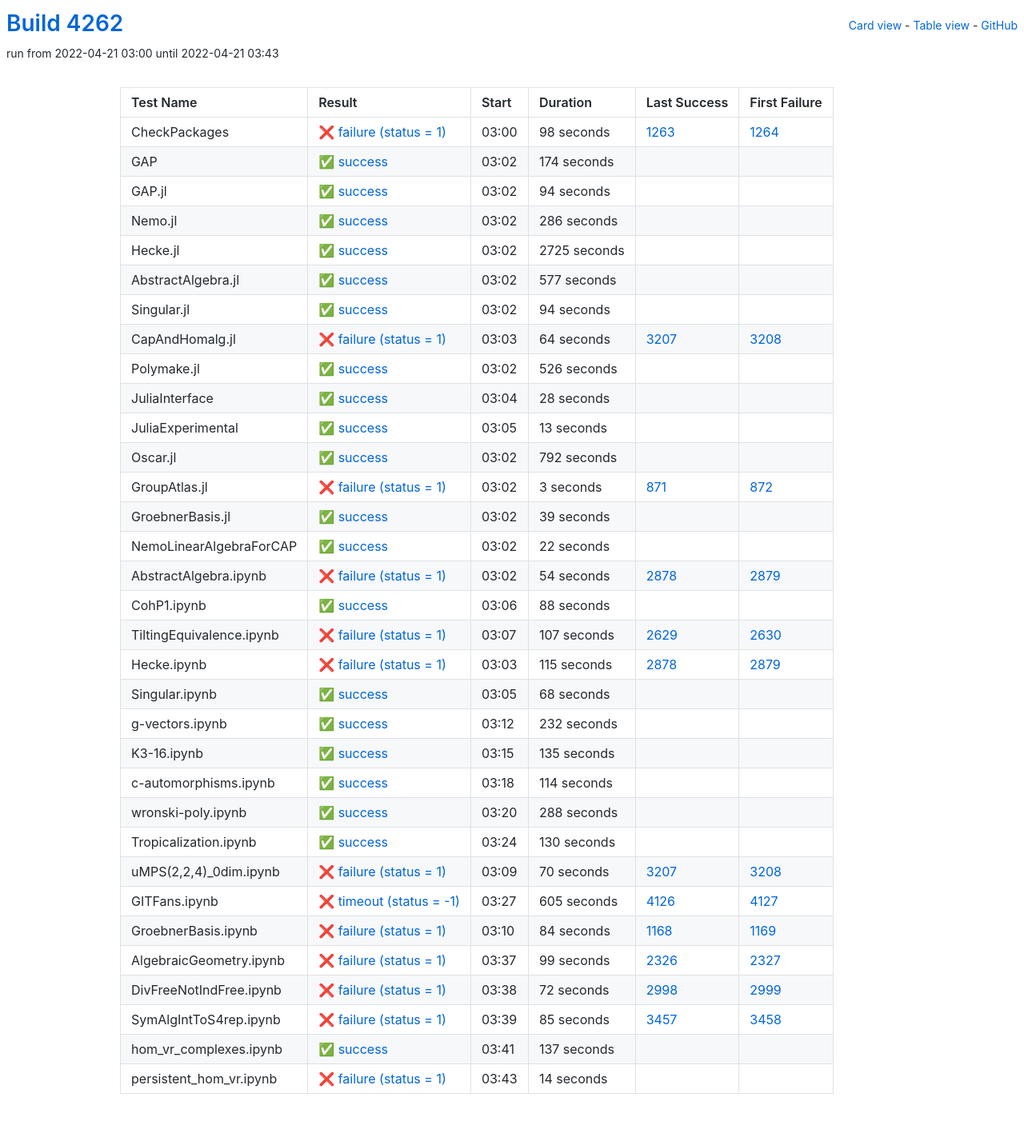
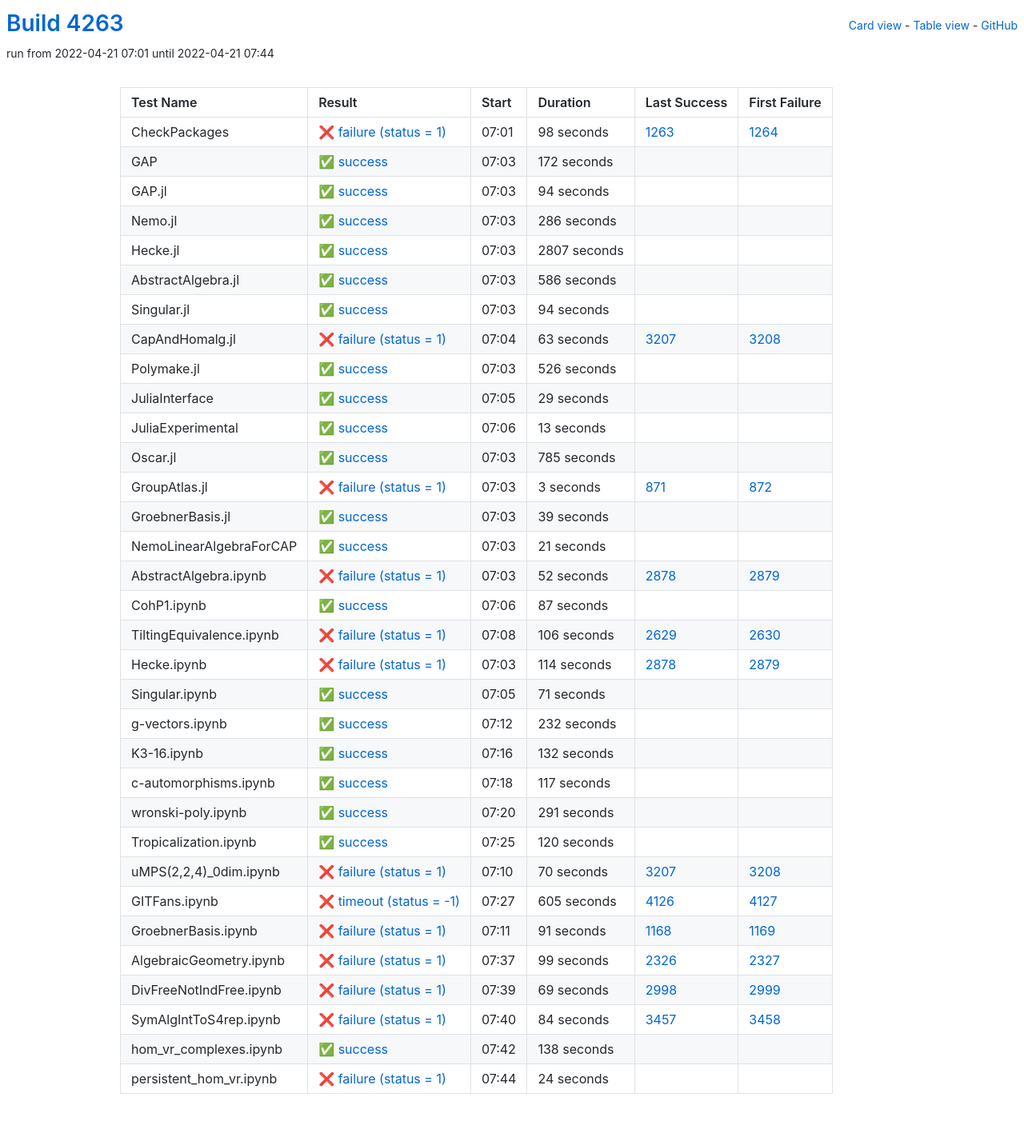
Before and after one commit to oscar-system/oscar-ci-status-stable, a Jekyll site: the page built from table.html, in a window 1280 px wide. Shown: the whole page at 80% size. Built offline with Jekyll 4.4.1, drawn with Linux system fonts in a browser that asks for light colours.

Commit message:
Build #4263

```diff
--- a/_data/ci.yml
+++ b/_data/ci.yml
@@ -1,6 +1,6 @@
 ---
-build: 4262
-build_url: https://oscarci.mathematik.uni-kl.de/job/oscar-stable/4262/
+build: 4263
+build_url: https://oscarci.mathematik.uni-kl.de/job/oscar-stable/4263/
 job: oscar-stable
 organization: oscar-system
 repo: oscar-ci-status-stable
@@ -8,8 +8,8 @@ repourl: https://github.com/oscar-system/oscar-ci-status-stable
 tests:
 - name: CheckPackages
   id: checkpackages
-  log: https://oscarci.mathematik.uni-kl.de/job/oscar-stable/4262/artifact/logs/build-4262/CheckPackages.log
-  start: 2022-04-21 03:00
+  log: https://oscarci.mathematik.uni-kl.de/job/oscar-stable/4263/artifact/logs/build-4263/CheckPackages.log
+  start: 2022-04-21 07:01
   success: false
   exitcode: 1
   status: failure
@@ -20,20 +20,20 @@ tests:
   first_failure_url: https://oscarci.mathematik.uni-kl.de/job/oscar-stable/1264/
 - name: GAP
   id: gap
-  log: https://oscarci.mathematik.uni-kl.de/job/oscar-stable/4262/artifact/logs/build-4262/GAP.log
-  start: 2022-04-21 03:02
+  log: https://oscarci.mathematik.uni-kl.de/job/oscar-stable/4263/artifact/logs/build-4263/GAP.log
+  start: 2022-04-21 07:03
   success: true
   exitcode: 0
   status: success
-  duration: 174
+  duration: 172
   last_success: false
   last_success_url:
   first_failure: false
   first_failure_url:
 - name: GAP.jl
   id: gap-jl
-  log: https://oscarci.mathematik.uni-kl.de/job/oscar-stable/4262/artifact/logs/build-4262/GAP.jl.log
-  start: 2022-04-21 03:02
+  log: https://oscarci.mathematik.uni-kl.de/job/oscar-stable/4263/artifact/logs/build-4263/GAP.jl.log
+  start: 2022-04-21 07:03
   success: true
   exitcode: 0
   status: success
@@ -44,8 +44,8 @@ tests:
   first_failure_url:
 - name: Nemo.jl
   id: nemo-jl
-  log: https://oscarci.mathematik.uni-kl.de/job/oscar-stable/4262/artifact/logs/build-4262/Nemo.jl.log
-  start: 2022-04-21 03:02
+  log: https://oscarci.mathematik.uni-kl.de/job/oscar-stable/4263/artifact/logs/build-4263/Nemo.jl.log
+  start: 2022-04-21 07:03
   success: true
   exitcode: 0
   status: success
@@ -56,32 +56,32 @@ tests:
   first_failure_url:
 - name: Hecke.jl
   id: hecke-jl
-  log: https://oscarci.mathematik.uni-kl.de/job/oscar-stable/4262/artifact/logs/build-4262/Hecke.jl.log
-  start: 2022-04-21 03:02
+  log: https://oscarci.mathematik.uni-kl.de/job/oscar-stable/4263/artifact/logs/build-4263/Hecke.jl.log
+  start: 2022-04-21 07:03
   success: true
   exitcode: 0
   status: success
-  duration: 2725
+  duration: 2807
   last_success: false
   last_success_url:
   first_failure: false
   first_failure_url:
 - name: AbstractAlgebra.jl
   id: abstractalgebra-jl
-  log: https://oscarci.mathematik.uni-kl.de/job/oscar-stable/4262/artifact/logs/build-4262/AbstractAlgebra.jl.log
-  start: 2022-04-21 03:02
+  log: https://oscarci.mathematik.uni-kl.de/job/oscar-stable/4263/artifact/logs/build-4263/AbstractAlgebra.jl.log
+  start: 2022-04-21 07:03
   success: true
   exitcode: 0
   status: success
-  duration: 577
+  duration: 586
   last_success: false
   last_success_url:
   first_failure: false
   first_failure_url:
 - name: Singular.jl
   id: singular-jl
-  log: https://oscarci.mathematik.uni-kl.de/job/oscar-stable/4262/artifact/logs/build-4262/Singular.jl.log
-  start: 2022-04-21 03:02
+  log: https://oscarci.mathematik.uni-kl.de/job/oscar-stable/4263/artifact/logs/build-4263/Singular.jl.log
+  start: 2022-04-21 07:03
   success: true
   exitcode: 0
   status: success
@@ -92,20 +92,20 @@ tests:
   first_failure_url:
 - name: CapAndHomalg.jl
   id: capandhomalg-jl
-  log: https://oscarci.mathematik.uni-kl.de/job/oscar-stable/4262/artifact/logs/build-4262/CapAndHomalg.jl.log
-  start: 2022-04-21 03:03
+  log: https://oscarci.mathematik.uni-kl.de/job/oscar-stable/4263/artifact/logs/build-4263/CapAndHomalg.jl.log
+  start: 2022-04-21 07:04
   success: false
   exitcode: 1
   status: failure
-  duration: 64
+  duration: 63
   last_success: 3207
   last_success_url: https://oscarci.mathematik.uni-kl.de/job/oscar-stable/3207/
   first_failure: 3208
   first_failure_url: https://oscarci.mathematik.uni-kl.de/job/oscar-stable/3208/
 - name: Polymake.jl
   id: polymake-jl
-  log: https://oscarci.mathematik.uni-kl.de/job/oscar-stable/4262/artifact/logs/build-4262/Polymake.jl.log
-  start: 2022-04-21 03:02
+  log: https://oscarci.mathematik.uni-kl.de/job/oscar-stable/4263/artifact/logs/build-4263/Polymake.jl.log
+  start: 2022-04-21 07:03
   success: true
   exitcode: 0
   status: success
@@ -116,20 +116,20 @@ tests:
   first_failure_url:
 - name: JuliaInterface
   id: juliainterface
-  log: https://oscarci.mathematik.uni-kl.de/job/oscar-stable/4262/artifact/logs/build-4262/JuliaInterface.log
-  start: 2022-04-21 03:04
+  log: https://oscarci.mathematik.uni-kl.de/job/oscar-stable/4263/artifact/logs/build-4263/JuliaInterface.log
+  start: 2022-04-21 07:05
   success: true
   exitcode: 0
   status: success
-  duration: 28
+  duration: 29
   last_success: false
   last_success_url:
   first_failure: false
   first_failure_url:
 - name: JuliaExperimental
   id: juliaexperimental
-  log: https://oscarci.mathematik.uni-kl.de/job/oscar-stable/4262/artifact/logs/build-4262/JuliaExperimental.log
-  start: 2022-04-21 03:05
+  log: https://oscarci.mathematik.uni-kl.de/job/oscar-stable/4263/artifact/logs/build-4263/JuliaExperimental.log
+  start: 2022-04-21 07:06
   success: true
   exitcode: 0
   status: success
@@ -140,20 +140,20 @@ tests:
   first_failure_url:
 - name: Oscar.jl
   id: oscar-jl
-  log: https://oscarci.mathematik.uni-kl.de/job/oscar-stable/4262/artifact/logs/build-4262/Oscar.jl.log
-  start: 2022-04-21 03:02
+  log: https://oscarci.mathematik.uni-kl.de/job/oscar-stable/4263/artifact/logs/build-4263/Oscar.jl.log
+  start: 2022-04-21 07:03
   success: true
   exitcode: 0
   status: success
-  duration: 792
+  duration: 785
   last_success: false
   last_success_url:
   first_failure: false
   first_failure_url:
 - name: GroupAtlas.jl
   id: groupatlas-jl
-  log: https://oscarci.mathematik.uni-kl.de/job/oscar-stable/4262/artifact/logs/build-4262/GroupAtlas.jl.log
-  start: 2022-04-21 03:02
+  log: https://oscarci.mathematik.uni-kl.de/job/oscar-stable/4263/artifact/logs/build-4263/GroupAtlas.jl.log
+  start: 2022-04-21 07:03
   success: false
   exitcode: 1
   status: failure
@@ -164,8 +164,8 @@ tests:
   first_failure_url: https://oscarci.mathematik.uni-kl.de/job/oscar-stable/872/
 - name: GroebnerBasis.jl
   id: groebnerbasis-jl
-  log: https://oscarci.mathematik.uni-kl.de/job/oscar-stable/4262/artifact/logs/build-4262/GroebnerBasis.jl.log
-  start: 2022-04-21 03:02
+  log: https://oscarci.mathematik.uni-kl.de/job/oscar-stable/4263/artifact/logs/build-4263/GroebnerBasis.jl.log
+  start: 2022-04-21 07:03
   success: true
   exitcode: 0
   status: success
@@ -176,80 +176,80 @@ tests:
   first_failure_url:
 - name: NemoLinearAlgebraForCAP
   id: nemolinearalgebraforcap
-  log: https://oscarci.mathematik.uni-kl.de/job/oscar-stable/4262/artifact/logs/build-4262/NemoLinearAlgebraForCAP.log
-  start: 2022-04-21 03:02
+  log: https://oscarci.mathematik.uni-kl.de/job/oscar-stable/4263/artifact/logs/build-4263/NemoLinearAlgebraForCAP.log
+  start: 2022-04-21 07:03
   success: true
   exitcode: 0
   status: success
-  duration: 22
+  duration: 21
   last_success: false
   last_success_url:
   first_failure: false
   first_failure_url:
 - name: AbstractAlgebra.ipynb
   id: abstractalgebra-ipynb
-  log: https://oscarci.mathematik.uni-kl.de/job/oscar-stable/4262/artifact/logs/build-4262/AbstractAlgebra.ipynb.log
-  start: 2022-04-21 03:02
+  log: https://oscarci.mathematik.uni-kl.de/job/oscar-stable/4263/artifact/logs/build-4263/AbstractAlgebra.ipynb.log
+  start: 2022-04-21 07:03
   success: false
   exitcode: 1
   status: failure
-  duration: 54
+  duration: 52
   last_success: 2878
   last_success_url: https://oscarci.mathematik.uni-kl.de/job/oscar-stable/2878/
   first_failure: 2879
   first_failure_url: https://oscarci.mathematik.uni-kl.de/job/oscar-stable/2879/
 - name: CohP1.ipynb
   id: cohp1-ipynb
-  log: https://oscarci.mathematik.uni-kl.de/job/oscar-stable/4262/artifact/logs/build-4262/CohP1.ipynb.log
-  start: 2022-04-21 03:06
+  log: https://oscarci.mathematik.uni-kl.de/job/oscar-stable/4263/artifact/logs/build-4263/CohP1.ipynb.log
+  start: 2022-04-21 07:06
   success: true
   exitcode: 0
   status: success
-  duration: 88
+  duration: 87
   last_success: false
   last_success_url:
   first_failure: false
   first_failure_url:
 - name: TiltingEquivalence.ipynb
   id: tiltingequivalence-ipynb
-  log: https://oscarci.mathematik.uni-kl.de/job/oscar-stable/4262/artifact/logs/build-4262/TiltingEquivalence.ipynb.log
-  start: 2022-04-21 03:07
+  log: https://oscarci.mathematik.uni-kl.de/job/oscar-stable/4263/artifact/logs/build-4263/TiltingEquivalence.ipynb.log
+  start: 2022-04-21 07:08
   success: false
   exitcode: 1
   status: failure
-  duration: 107
+  duration: 106
   last_success: 2629
   last_success_url: https://oscarci.mathematik.uni-kl.de/job/oscar-stable/2629/
   first_failure: 2630
   first_failure_url: https://oscarci.mathematik.uni-kl.de/job/oscar-stable/2630/
 - name: Hecke.ipynb
   id: hecke-ipynb
-  log: https://oscarci.mathematik.uni-kl.de/job/oscar-stable/4262/artifact/logs/build-4262/Hecke.ipynb.log
-  start: 2022-04-21 03:03
+  log: https://oscarci.mathematik.uni-kl.de/job/oscar-stable/4263/artifact/logs/build-4263/Hecke.ipynb.log
+  start: 2022-04-21 07:03
   success: false
   exitcode: 1
   status: failure
-  duration: 115
+  duration: 114
   last_success: 2878
   last_success_url: https://oscarci.mathematik.uni-kl.de/job/oscar-stable/2878/
   first_failure: 2879
   first_failure_url: https://oscarci.mathematik.uni-kl.de/job/oscar-stable/2879/
 - name: Singular.ipynb
   id: singular-ipynb
-  log: https://oscarci.mathematik.uni-kl.de/job/oscar-stable/4262/artifact/logs/build-4262/Singular.ipynb.log
-  start: 2022-04-21 03:05
+  log: https://oscarci.mathematik.uni-kl.de/job/oscar-stable/4263/artifact/logs/build-4263/Singular.ipynb.log
+  start: 2022-04-21 07:05
   success: true
   exitcode: 0
   status: success
-  duration: 68
+  duration: 71
   last_success: false
   last_success_url:
   first_failure: false
   first_failure_url:
 - name: g-vectors.ipynb
   id: g-vectors-ipynb
-  log: https://oscarci.mathematik.uni-kl.de/job/oscar-stable/4262/artifact/logs/build-4262/g-vectors.ipynb.log
-  start: 2022-04-21 03:12
+  log: https://oscarci.mathematik.uni-kl.de/job/oscar-stable/4263/artifact/logs/build-4263/g-vectors.ipynb.log
+  start: 2022-04-21 07:12
   success: true
   exitcode: 0
   status: success
@@ -260,56 +260,56 @@ tests:
   first_failure_url:
 - name: K3-16.ipynb
   id: k3-16-ipynb
-  log: https://oscarci.mathematik.uni-kl.de/job/oscar-stable/4262/artifact/logs/build-4262/K3-16.ipynb.log
-  start: 2022-04-21 03:15
+  log: https://oscarci.mathematik.uni-kl.de/job/oscar-stable/4263/artifact/logs/build-4263/K3-16.ipynb.log
+  start: 2022-04-21 07:16
   success: true
   exitcode: 0
   status: success
-  duration: 135
+  duration: 132
   last_success: false
   last_success_url:
   first_failure: false
   first_failure_url:
 - name: c-automorphisms.ipynb
   id: c-automorphisms-ipynb
-  log: https://oscarci.mathematik.uni-kl.de/job/oscar-stable/4262/artifact/logs/build-4262/c-automorphisms.ipynb.log
-  start: 2022-04-21 03:18
+  log: https://oscarci.mathematik.uni-kl.de/job/oscar-stable/4263/artifact/logs/build-4263/c-automorphisms.ipynb.log
+  start: 2022-04-21 07:18
   success: true
   exitcode: 0
   status: success
-  duration: 114
+  duration: 117
   last_success: false
   last_success_url:
   first_failure: false
   first_failure_url:
 - name: wronski-poly.ipynb
   id: wronski-poly-ipynb
-  log: https://oscarci.mathematik.uni-kl.de/job/oscar-stable/4262/artifact/logs/build-4262/wronski-poly.ipynb.log
-  start: 2022-04-21 03:20
+  log: https://oscarci.mathematik.uni-kl.de/job/oscar-stable/4263/artifact/logs/build-4263/wronski-poly.ipynb.log
+  start: 2022-04-21 07:20
   success: true
   exitcode: 0
   status: success
-  duration: 288
+  duration: 291
   last_success: false
   last_success_url:
   first_failure: false
   first_failure_url:
 - name: Tropicalization.ipynb
   id: tropicalization-ipynb
-  log: https://oscarci.mathematik.uni-kl.de/job/oscar-stable/4262/artifact/logs/build-4262/Tropicalization.ipynb.log
-  start: 2022-04-21 03:24
+  log: https://oscarci.mathematik.uni-kl.de/job/oscar-stable/4263/artifact/logs/build-4263/Tropicalization.ipynb.log
+  start: 2022-04-21 07:25
   success: true
   exitcode: 0
   status: success
-  duration: 130
+  duration: 120
   last_success: false
   last_success_url:
   first_failure: false
   first_failure_url:
 - name: uMPS(2,2,4)_0dim.ipynb
   id: umps-2-2-4-0dim-ipynb
-  log: https://oscarci.mathematik.uni-kl.de/job/oscar-stable/4262/artifact/logs/build-4262/uMPS-2-2-4-_0dim.ipynb.log
-  start: 2022-04-21 03:09
+  log: https://oscarci.mathematik.uni-kl.de/job/oscar-stable/4263/artifact/logs/build-4263/uMPS-2-2-4-_0dim.ipynb.log
+  start: 2022-04-21 07:10
   success: false
   exitcode: 1
   status: failure
@@ -320,8 +320,8 @@ tests:
   first_failure_url: https://oscarci.mathematik.uni-kl.de/job/oscar-stable/3208/
 - name: GITFans.ipynb
   id: gitfans-ipynb
-  log: https://oscarci.mathematik.uni-kl.de/job/oscar-stable/4262/artifact/logs/build-4262/GITFans.ipynb.log
-  start: 2022-04-21 03:27
+  log: https://oscarci.mathematik.uni-kl.de/job/oscar-stable/4263/artifact/logs/build-4263/GITFans.ipynb.log
+  start: 2022-04-21 07:27
   success: false
   exitcode: -1
   status: timeout
@@ -332,20 +332,20 @@ tests:
   first_failure_url: https://oscarci.mathematik.uni-kl.de/job/oscar-stable/4127/
 - name: GroebnerBasis.ipynb
   id: groebnerbasis-ipynb
-  log: https://oscarci.mathematik.uni-kl.de/job/oscar-stable/4262/artifact/logs/build-4262/GroebnerBasis.ipynb.log
-  start: 2022-04-21 03:10
+  log: https://oscarci.mathematik.uni-kl.de/job/oscar-stable/4263/artifact/logs/build-4263/GroebnerBasis.ipynb.log
+  start: 2022-04-21 07:11
   success: false
   exitcode: 1
   status: failure
-  duration: 84
+  duration: 91
   last_success: 1168
   last_success_url: https://oscarci.mathematik.uni-kl.de/job/oscar-stable/1168/
   first_failure: 1169
   first_failure_url: https://oscarci.mathematik.uni-kl.de/job/oscar-stable/1169/
 - name: AlgebraicGeometry.ipynb
   id: algebraicgeometry-ipynb
-  log: https://oscarci.mathematik.uni-kl.de/job/oscar-stable/4262/artifact/logs/build-4262/AlgebraicGeometry.ipynb.log
-  start: 2022-04-21 03:37
+  log: https://oscarci.mathematik.uni-kl.de/job/oscar-stable/4263/artifact/logs/build-4263/AlgebraicGeometry.ipynb.log
+  start: 2022-04-21 07:37
   success: false
   exitcode: 1
   status: failure
@@ -356,48 +356,48 @@ tests:
   first_failure_url: https://oscarci.mathematik.uni-kl.de/job/oscar-stable/2327/
 - name: DivFreeNotIndFree.ipynb
   id: divfreenotindfree-ipynb
-  log: https://oscarci.mathematik.uni-kl.de/job/oscar-stable/4262/artifact/logs/build-4262/DivFreeNotIndFree.ipynb.log
-  start: 2022-04-21 03:38
+  log: https://oscarci.mathematik.uni-kl.de/job/oscar-stable/4263/artifact/logs/build-4263/DivFreeNotIndFree.ipynb.log
+  start: 2022-04-21 07:39
   success: false
   exitcode: 1
   status: failure
-  duration: 72
+  duration: 69
   last_success: 2998
   last_success_url: https://oscarci.mathematik.uni-kl.de/job/oscar-stable/2998/
   first_failure: 2999
   first_failure_url: https://oscarci.mathematik.uni-kl.de/job/oscar-stable/2999/
 - name: SymAlgIntToS4rep.ipynb
   id: symalginttos4rep-ipynb
-  log: https://oscarci.mathematik.uni-kl.de/job/oscar-stable/4262/artifact/logs/build-4262/SymAlgIntToS4rep.ipynb.log
-  start: 2022-04-21 03:39
+  log: https://oscarci.mathematik.uni-kl.de/job/oscar-stable/4263/artifact/logs/build-4263/SymAlgIntToS4rep.ipynb.log
+  start: 2022-04-21 07:40
   success: false
   exitcode: 1
   status: failure
-  duration: 85
+  duration: 84
   last_success: 3457
   last_success_url: https://oscarci.mathematik.uni-kl.de/job/oscar-stable/3457/
   first_failure: 3458
   first_failure_url: https://oscarci.mathematik.uni-kl.de/job/oscar-stable/3458/
 - name: hom_vr_complexes.ipynb
   id: hom-vr-complexes-ipynb
-  log: https://oscarci.mathematik.uni-kl.de/job/oscar-stable/4262/artifact/logs/build-4262/hom_vr_complexes.ipynb.log
-  start: 2022-04-21 03:41
+  log: https://oscarci.mathematik.uni-kl.de/job/oscar-stable/4263/artifact/logs/build-4263/hom_vr_complexes.ipynb.log
+  start: 2022-04-21 07:42
   success: true
   exitcode: 0
   status: success
-  duration: 137
+  duration: 138
   last_success: false
   last_success_url:
   first_failure: false
   first_failure_url:
 - name: persistent_hom_vr.ipynb
   id: persistent-hom-vr-ipynb
-  log: https://oscarci.mathematik.uni-kl.de/job/oscar-stable/4262/artifact/logs/build-4262/persistent_hom_vr.ipynb.log
-  start: 2022-04-21 03:43
+  log: https://oscarci.mathematik.uni-kl.de/job/oscar-stable/4263/artifact/logs/build-4263/persistent_hom_vr.ipynb.log
+  start: 2022-04-21 07:44
   success: false
   exitcode: 1
   status: failure
-  duration: 14
+  duration: 24
   last_success: false
   last_success_url:
   first_failure: false
```
Also changed, not shown: README.md.
